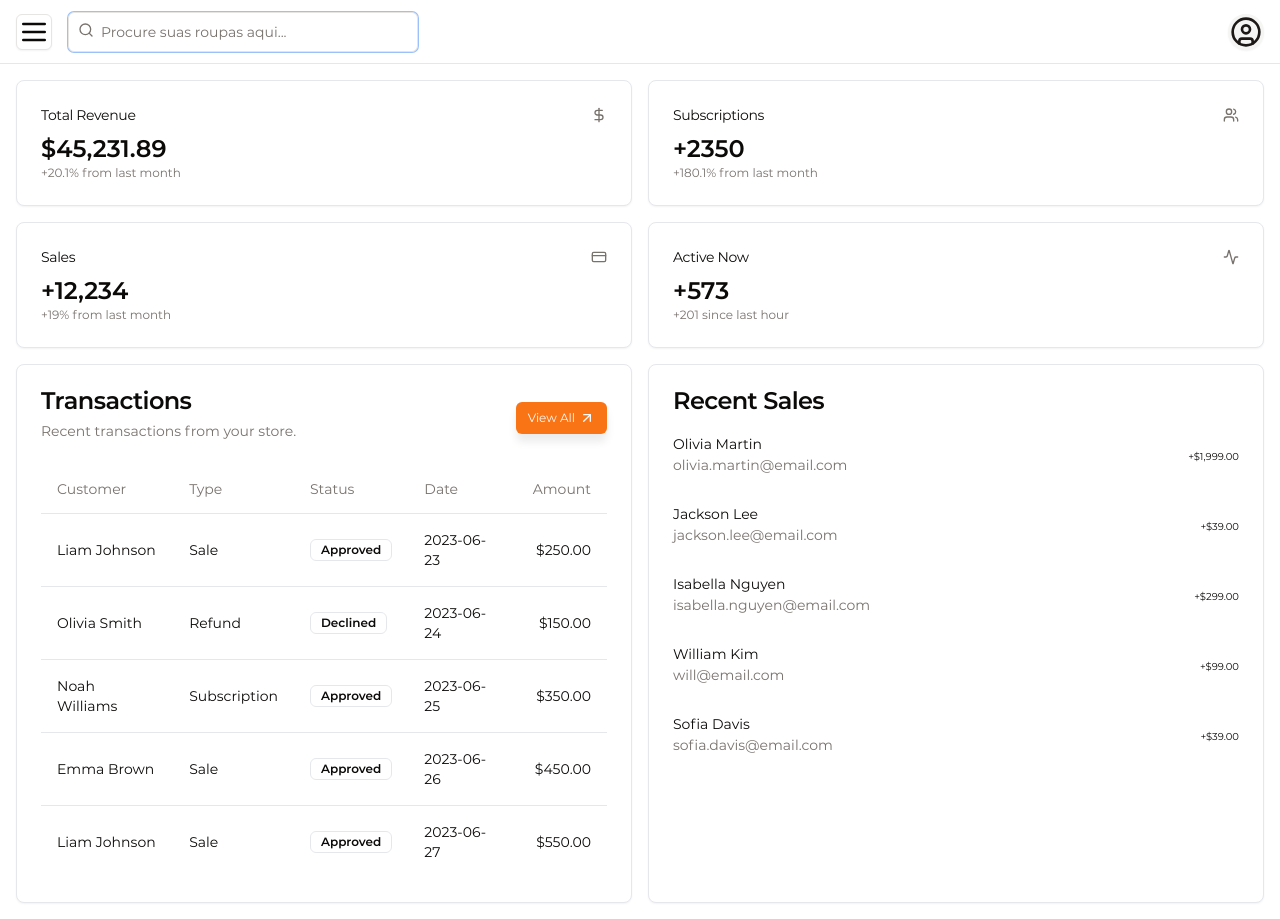
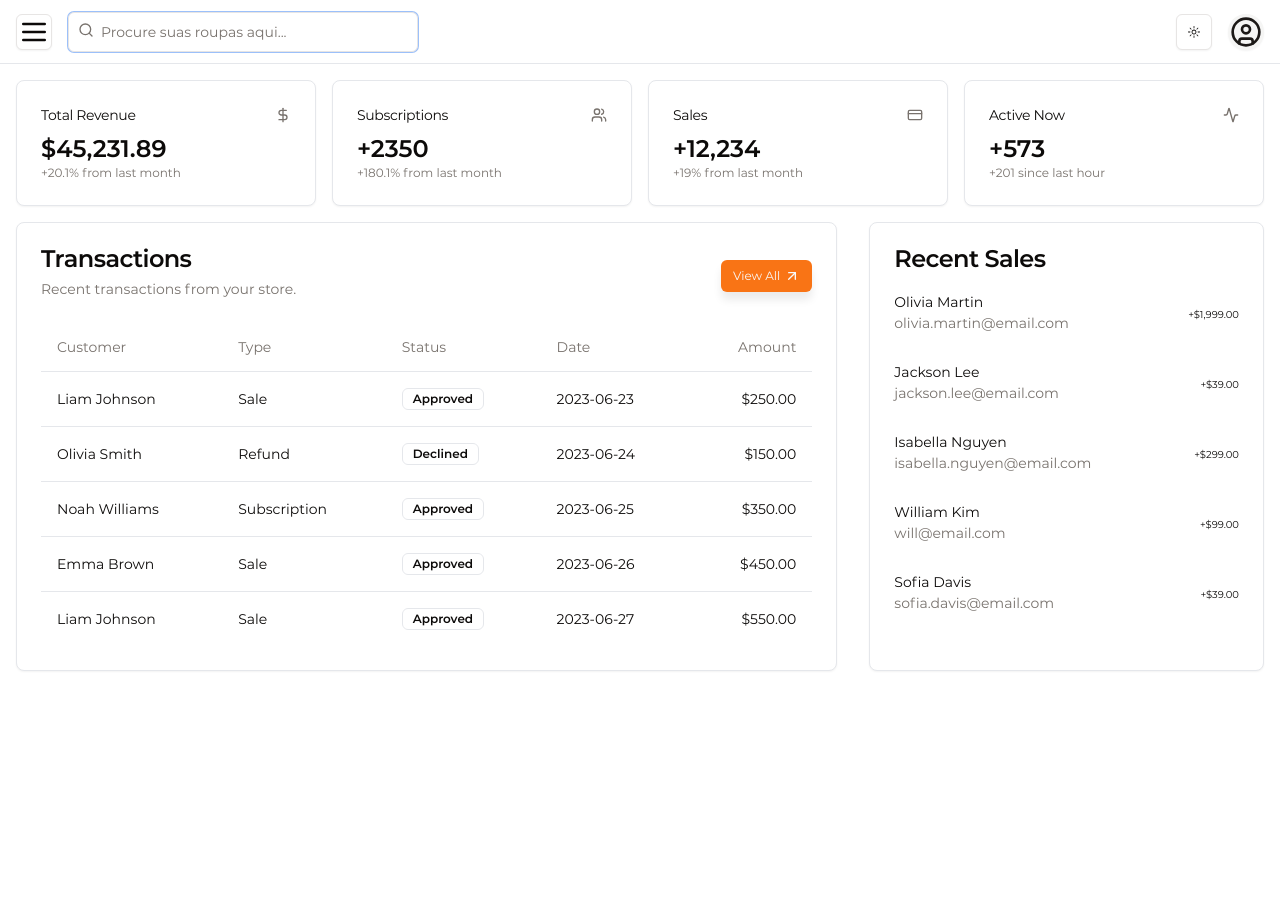
Before and after one commit to Coastal-Coders/lindaflor-ecommerce, a Next.js app: page /dashboard in a window 1280 px wide. After the commit the page ends 864 px from the top, so only its background shows below. Built offline with nearby package versions, Linux system fonts and the light colour scheme.

Commit message:
feat: Drawer an Dashboard layout Updated

```diff
--- a/src/app/dashboard/Dashboard.tsx
+++ b/src/app/dashboard/Dashboard.tsx
@@ -6,11 +6,11 @@ export function Dashboard() {
   return (
     <div className='flex min-h-screen w-full flex-col'>
       <main className='flex flex-1 flex-col gap-4 p-4 md:gap-8 md:p-8'>
-        <div className='grid grid-cols-2 gap-4 md:gap-8 lg:grid-cols-4'>
+        <div className='grid grid-cols-2 gap-4 md:gap-8 lg:grid-cols-4 xl:grid-cols-4'>
           {/*Cards de Informações Totais */}
           <InfoCards />
         </div>
-        <div className='grid grid-cols-2 gap-4 sm:grid-cols-1 md:grid-cols-1 md:gap-8'>
+        <div className='grid grid-cols-1 gap-8 lg:grid-cols-3 xl:grid-cols-3'>
           {/*Transações Recentes */}
           <Transactions />
           {/*Vendas Recentes */}
--- a/src/app/page.tsx
+++ b/src/app/page.tsx
@@ -1,6 +1,5 @@
 'use client';
 import { useEffect, useState } from 'react';
-import { ThemeToogle } from '@/components/ThemeToogle';
 
 export default function Home() {
   const [data, setData] = useState<string | null>(null);
@@ -14,7 +13,6 @@ export default function Home() {
 
   return (
     <main className='min-h-screen transition-colors duration-75'>
-      <ThemeToogle />
       <div>
         <h1>Welcome to Next.js!</h1>
         <p>{data}</p>
--- a/src/components/DashboardPageComponents/Transactions.tsx
+++ b/src/components/DashboardPageComponents/Transactions.tsx
@@ -15,7 +15,7 @@ import { Button } from '../ui/Button';
 const Transactions = () => {
   return (
     <>
-      <Card>
+      <Card className='lg:col-span-2 xl:col-span-2'>
         <CardHeader className='flex flex-row items-center'>
           <div className='grid gap-2'>
             <CardTitle>Transactions</CardTitle>
--- a/src/components/Drawer/Drawer.tsx
+++ b/src/components/Drawer/Drawer.tsx
@@ -2,6 +2,7 @@
 import React from 'react';
 import SearchBar from './SearchBar';
 import Sheets from './Sheets';
+import { ThemeToogle } from './ThemeToogle';
 import UserDropdown from './UserDropdown';
 
 const Drawer = () => {
@@ -10,6 +11,7 @@ const Drawer = () => {
       <Sheets />
       <div className='flex w-full items-center gap-4 md:ml-auto md:gap-2 lg:gap-4'>
         <SearchBar />
+        <ThemeToogle />
         <UserDropdown />
       </div>
     </nav>
--- /dev/null
+++ b/src/components/Drawer/ThemeToogle.tsx
@@ -0,0 +1,44 @@
+'use client';
+
+import { useTheme } from 'next-themes';
+import * as React from 'react';
+import { Button } from '@/components/ui/Button';
+import {
+  DropdownMenu,
+  DropdownMenuContent,
+  DropdownMenuItem,
+  DropdownMenuTrigger,
+} from '@/components/ui/Dropdown-menu';
+import { MoonIcon, SunIcon } from '@radix-ui/react-icons';
+
+export function ThemeToogle() {
+  const { setTheme, themes } = useTheme();
+
+  return (
+    <>
+      <DropdownMenu>
+        <DropdownMenuTrigger asChild>
+          <Button
+            variant='outline'
+            size='icon'
+            className='focus-visible:ring-0'
+          >
+            <SunIcon className='size-[1.2rem] rotate-0 scale-100 transition-all dark:-rotate-90 dark:scale-0' />
+            <MoonIcon className='absolute size-[1.2rem] rotate-90 scale-0 transition-all dark:rotate-0 dark:scale-100' />
+            <span className='sr-only'>Toggle theme</span>
+          </Button>
+        </DropdownMenuTrigger>
+        <DropdownMenuContent align='end'>
+          {themes.map((theme) => (
+            <DropdownMenuItem
+              key={theme}
+              onClick={() => setTheme(theme)}
+            >
+              {theme}
+            </DropdownMenuItem>
+          ))}
+        </DropdownMenuContent>
+      </DropdownMenu>
+    </>
+  );
+}
```
